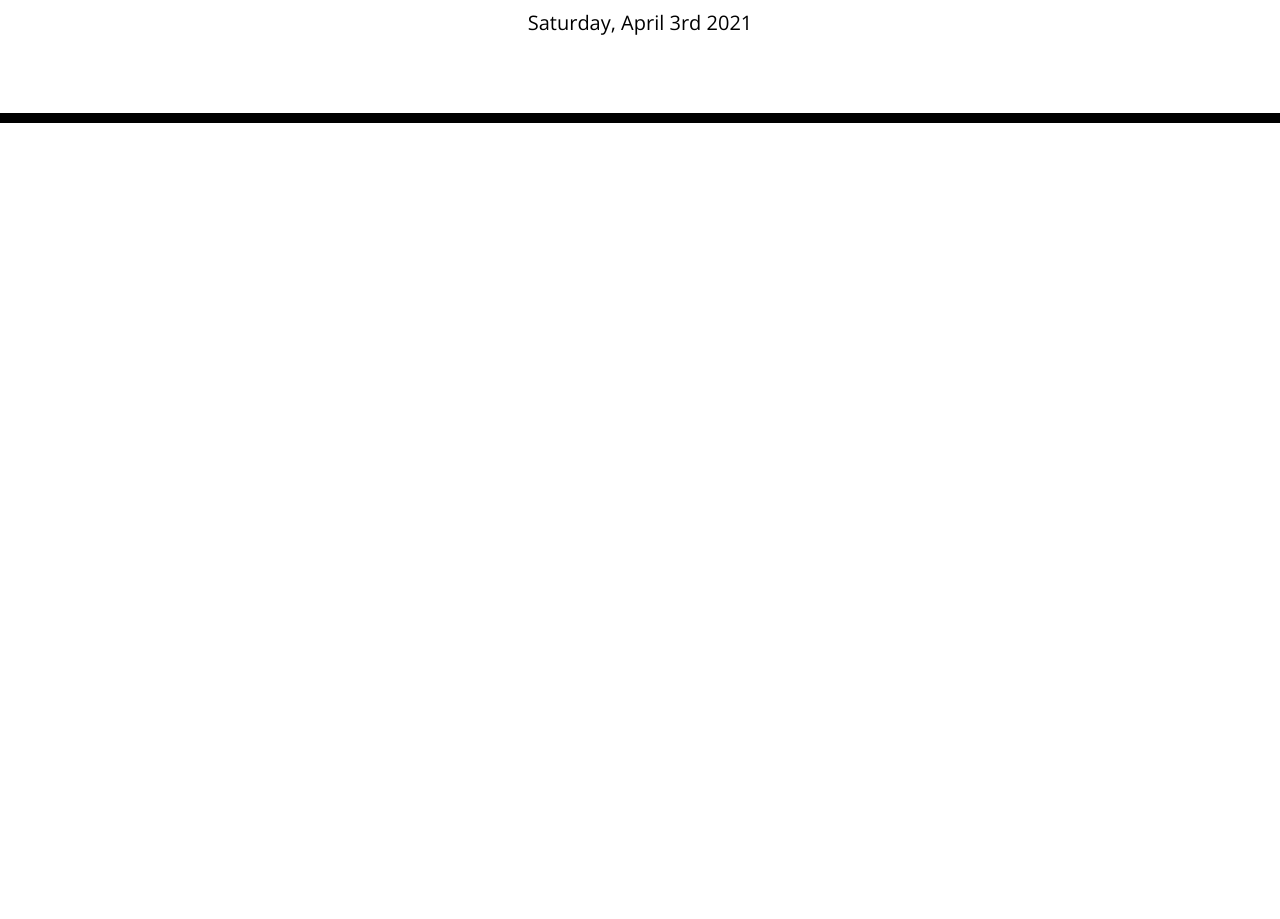
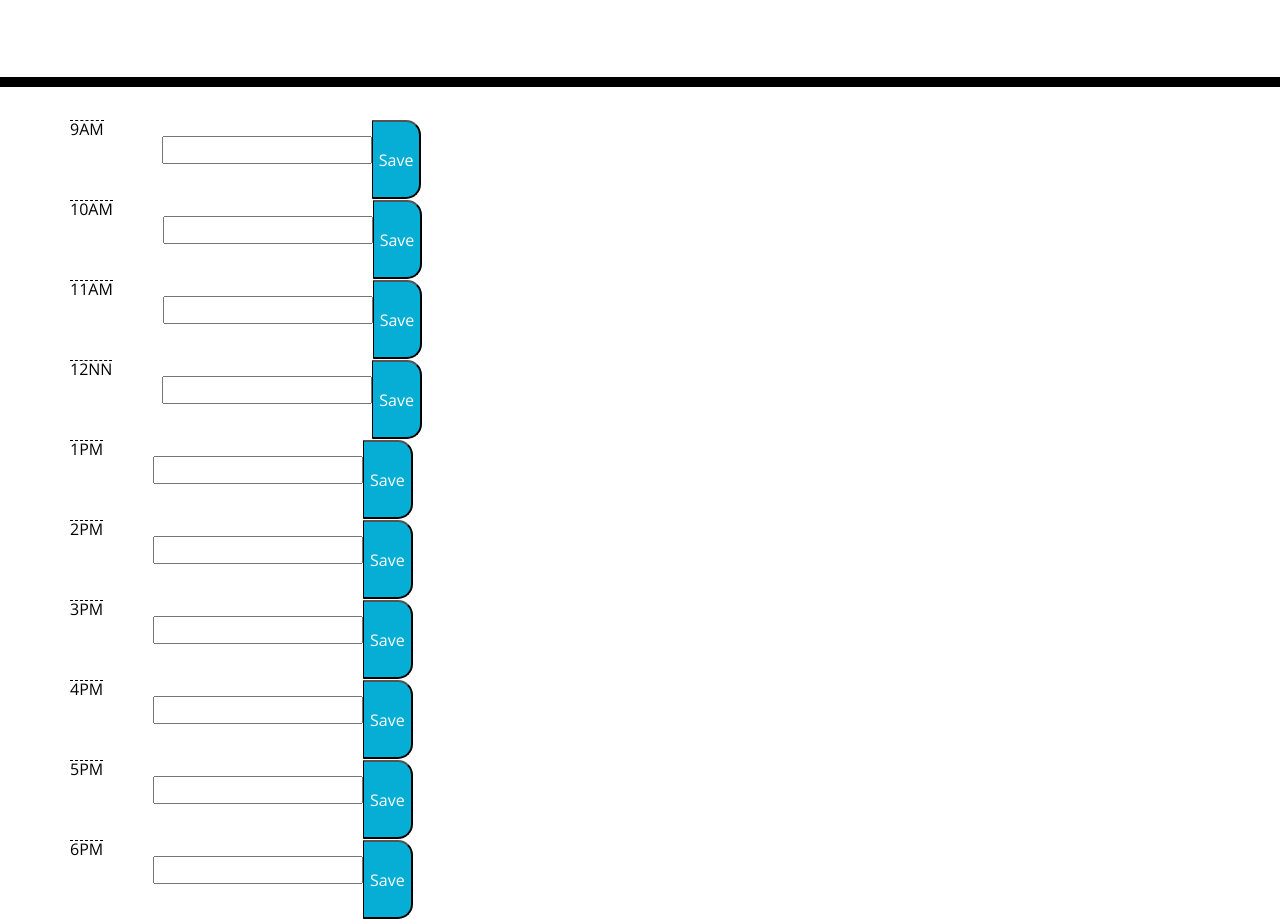
Before and after one commit to rtmiranda18/workdayscheduler_homework-, a plain HTML site: page index.html in a window 1280 px wide. Shown: the part 181-1100 px from the top of the page. Before the commit the page ends 800 px from the top, so only its background shows below. Drawn offline with nearby package versions, Linux system fonts and the light colour scheme.

Commit message:
input time blocks in html

```diff
--- a/index.html
+++ b/index.html
@@ -31,7 +31,76 @@
 
     <div class="container">
       <!-- Timeblocks go here -->
-
+        <div class="row row-9">
+            <div class="hour">9AM</div>
+            <form class="grey">
+              <input class="grey" type="text" id="event" name="event">
+            </form>
+            <button class="saveBtn">Save</button>
+        </div>
+        <div class="row row-10">
+          <div class="hour">10AM</div>
+          <form class="grey">
+            <input class="grey" type="text" id="event" name="event">
+          </form>
+          <button class="saveBtn">Save</button>
+        </div>
+        <div class="row row-11">
+          <div class="hour">11AM</div>
+          <form class="grey">
+            <input class="grey" type="text" id="event" name="event">
+          </form>
+          <button class="saveBtn">Save</button>
+        </div>
+        <div class="row row-12">
+          <div class="hour">12NN</div>
+          <form class="grey">
+            <input class="grey" type="text" id="event" name="event">
+          </form>
+          <button class="saveBtn">Save</button>
+        </div>
+        <div class="row row-1">
+          <div class="hour">1PM</div>
+          <form class="grey">
+            <input class="grey" type="text" id="event" name="event">
+          </form>
+          <button class="saveBtn">Save</button>
+        </div>
+        <div class="row row-2">
+          <div class="hour">2PM</div>
+          <form class="grey">
+            <input class="grey" type="text" id="event" name="event">
+          </form>
+          <button class="saveBtn">Save</button>
+        </div>
+        <div class="row row-3">
+          <div class="hour">3PM</div>
+          <form class="grey">
+            <input class="grey" type="text" id="event" name="event">
+          </form>
+          <button class="saveBtn">Save</button>
+        </div>
+        <div class="row row-4">
+          <div class="hour">4PM</div>
+          <form class="grey">
+            <input class="grey" type="text" id="event" name="event">
+          </form>
+          <button class="saveBtn">Save</button>
+        </div>
+        <div class="row row-5">
+          <div class="hour">5PM</div>
+          <form class="grey">
+            <input class="grey" type="text" id="event" name="event">
+          </form>
+          <button class="saveBtn">Save</button>
+        </div>
+        <div class="row row-6">
+          <div class="hour">6PM</div>
+          <form class="grey">
+            <input class="grey" type="text" id="event" name="event">
+          </form>
+          <button class="saveBtn">Save</button>
+        </div>
     </div>
 
     <script src="https://code.jquery.com/jquery-3.3.1.slim.min.js"
--- a/script.js
+++ b/script.js
@@ -4,12 +4,12 @@ $(document).ready(function () {
 $("#currentDay").text(moment().format("dddd, MMMM Do YYYY"));
 $(".hour").text(moment().format("hA"));
 
-//
 
+var i = 9;
 let updateTime = function () {
     let currentTime = moment().format('H')
     // use a for loop to get the boxes to show colors
-    for(i=9; i < 19; i++){
+    for(i=9; i < 19; i++) {
         var d = currentTime;
         if (i==d) {
             var color = "present";
@@ -22,11 +22,16 @@ let updateTime = function () {
         }
         // concatinate container
         var workTime = i + ":00:00";
-        $(".container").append(
-            '<div class="row"><div class="hour">' + moment(workTime, "HH:mm:ss").format("hA") + '</div><form class="' + color + '"><input class="' + color + '" type="text" id="event" name="event"></form><button class="saveBtn">Save</button></div>'
+        //$(".container").append(
+            //'<div class="row"><div class="hour">' + moment(workTime, "HH:mm:ss").format("hA") + '</div><form class="' + color + '"><input class="' + color + '" type="text" id="event" name="event"></form><button class="saveBtn">Save</button></div>'
         );
     }
 }
+setInterval(updateTime, 100);
 
-
+// Store Data
+localStorage.setItem("test", "this");
+console.log(localStorage);
+// Retrieve Data
+//document.getElementById("result").innerHTML = localStorage.getItem("test");
 });
```
